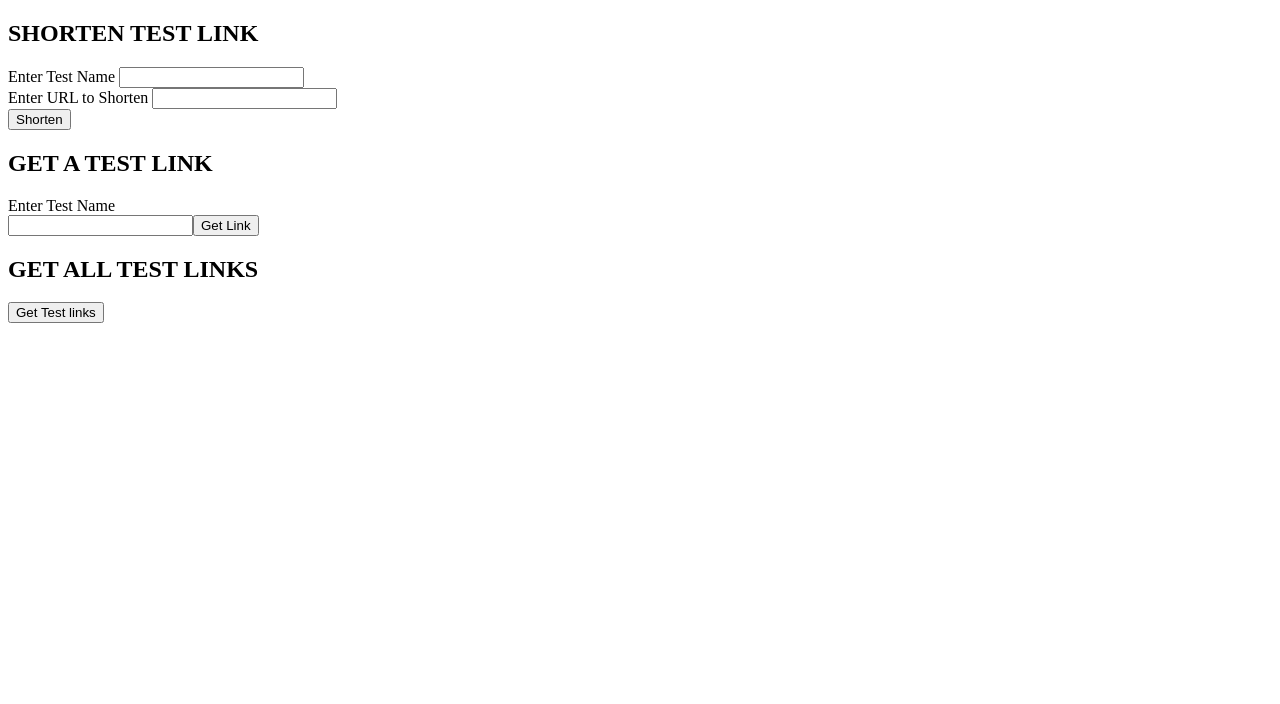
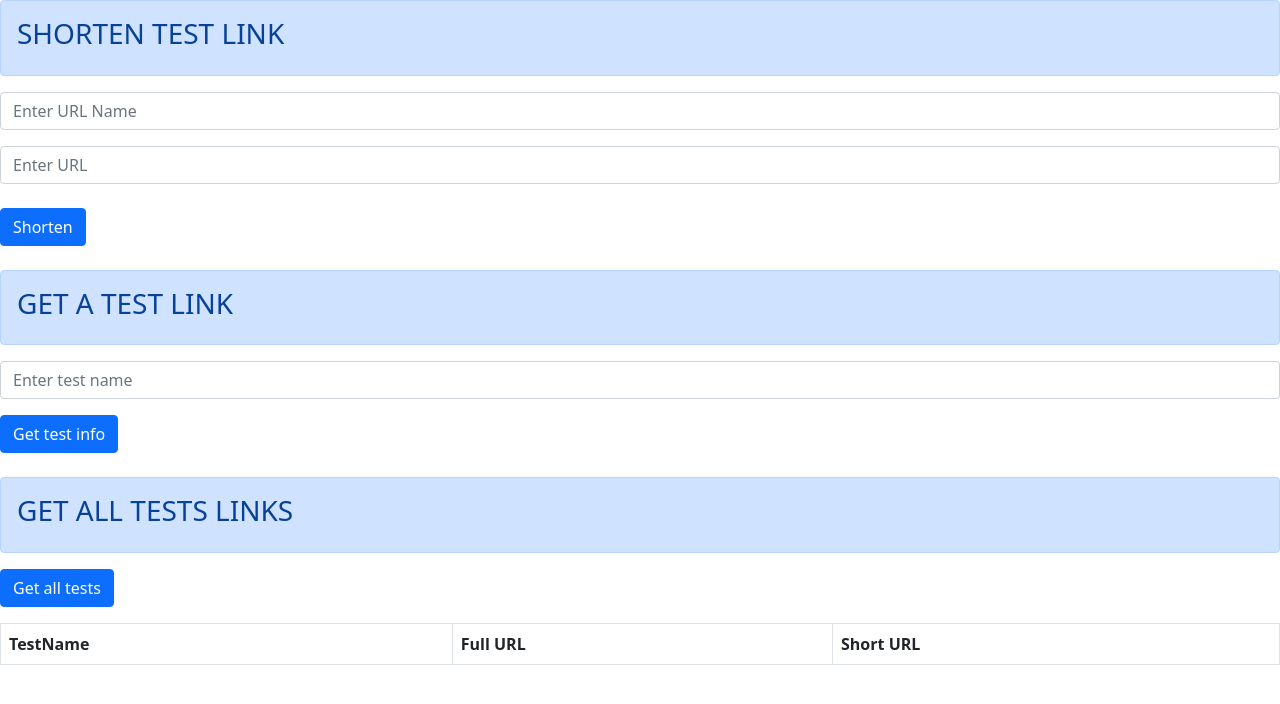
Before and after one commit to d15c0d3r/url-shortener, a React (Create React App) app: page / in a window 1280 px wide. Shown: the top 704 px of the page. Built offline with nearby package versions, Linux system fonts and the light colour scheme.

Commit message:
front-end : bootstrap

```diff
--- a/package.json
+++ b/package.json
@@ -8,6 +8,7 @@
     "@testing-library/user-event": "^12.8.3",
     "axios": "^0.24.0",
     "bcrypt": "^5.0.1",
+    "bootstrap": "^5.1.3",
     "cors": "^2.8.5",
     "dotenv": "^10.0.0",
     "express": "^4.17.1",
@@ -17,6 +18,7 @@
     "mysql": "^2.18.1",
     "nodemon": "^2.0.14",
     "react": "^17.0.2",
+    "react-bootstrap": "^2.0.2",
     "react-dom": "^17.0.2",
     "react-router-dom": "^5.3.0",
     "react-scripts": "4.0.3",
--- a/src/App.js
+++ b/src/App.js
@@ -1,6 +1,9 @@
 import { useState } from "react";
 import axios from "axios"
 import TestInfo from "./TestInfo";
+import {Button, Alert, Form, Table}from 'react-bootstrap';
+import 'bootstrap/dist/css/bootstrap.min.css';
+
 
 function App() {
   const [postUrl, setpostUrl] = useState("");
@@ -10,7 +13,6 @@ function App() {
   const [getStatus , setgetStatus] = useState(false);
   const [getTestInfo, setGetTestInfo] = useState(false);
   const [urls, setUrls] = useState([]);
-  const [urlsFound, setUrlsFound] = useState(true)
 
   const handleSubmit = (e)=>{
     e.preventDefault()
@@ -28,7 +30,6 @@ function App() {
     e.preventDefault()
     setpostStatus(false)
     setgetStatus(false)
-    setUrlsFound(true)
     axios.get(`http://localhost:4001/name/${getName}`)
       .then(res => {
         if(res.data === "No Test links found") setgetStatus("No Test links found")
@@ -45,7 +46,7 @@ function App() {
       .then(res=>{
         if(res.data[0]){
           setUrls(res.data)
-        }else setUrlsFound(false)
+        }
       })
       .catch(err=>{
         console.log(err)
@@ -54,57 +55,110 @@ function App() {
 
   return (
     <div>
-    <h2>SHORTEN TEST LINK</h2>
-    <form onSubmit = {(e)=>{handleSubmit(e)}}>
-      <label>Enter Test Name </label>
-        <input
-          required
-          id = "name1"
-          type = "text"
-          onChange = {(e)=>{setpostName(e.target.value)}}/>
-          <br/>
-        <label>Enter URL to Shorten </label>
-        <input
-          required
-          id = "url"
-          type = "text"
-          onChange = {(e)=>{setpostUrl(e.target.value)}}/>
-          <br/>
-      <input type = "submit" value = "Shorten"/>
-    </form>
+      <Form onSubmit = {(e)=>{handleSubmit(e)}}>
+        <Alert
+          variant='primary'>
+          <h3>SHORTEN TEST LINK</h3>
+        </Alert>
+        <Form.Group className="mb-3" controlId="urlname">
+          <Form.Control
+            type="text"
+            placeholder="Enter URL Name"
+            required
+            onChange = {(e)=>{setpostName(e.target.value)}}
+          />
+        </Form.Group>
 
-    {postStatus && postStatus!==`TestURL or TestName already exists!`? (<a href = {`http://localhost:4001/${postStatus}`}>{postStatus}</a>): (<div>{postStatus}</div>)}
+        <Form.Group className="mb-4" controlId="url">
+          <Form.Control
+            type="text"
+            placeholder="Enter URL"
+            required
+            onChange = {(e)=>{setpostUrl(e.target.value)}}/>
+          {postStatus && postStatus!==`TestURL or TestName already exists!`?
+          <Form.Text
+            className="text-muted">
+              <a href = {`http://localhost:4001/${postStatus}`}>{postStatus}</a>
+          </Form.Text> :
+          <Form.Text className="text-primary">{postStatus}</Form.Text>}
+        </Form.Group>
 
-    <h2>GET A TEST LINK</h2>
-    <label>Enter Test Name </label>
-    <form onSubmit = {(e)=>{getURL(e)}}>
-      <input
-        required
-        id = "name2"
-        type = "text"
-        onChange = {(e)=>{setGetName(e.target.value)}}/>
-      <input type = "submit" value = "Get Link"/>
-    </form>
+        <Button
+          variant="primary"
+          type="submit">
+          Shorten
+        </Button>
+      </Form>
+      <br/>
+      <Form onSubmit = {(e)=>{getURL(e)}}>
+        <Alert
+          variant='primary'>
+          <h3>GET A TEST LINK</h3>
+        </Alert>
+        <Form.Group className="mb-3">
+        <Form.Control
+            type="text"
+            placeholder="Enter test name"
+            required
+            onChange = {(e)=>{setGetName(e.target.value)}}/>
+        {getStatus? <Form.Text className="text-primary">{getStatus}</Form.Text> : <div></div>}
+        </Form.Group>
 
-    {getStatus? (<div>{getStatus}</div>) : (<div></div>)}
-    {getTestInfo?
-      <TestInfo  name = {getTestInfo.name} visits = {getTestInfo.visits} short = {getTestInfo.short} full = {getTestInfo.full}/> : <div></div>
-    }
-
-    <h2>GET ALL TEST LINKS</h2>
-
-    <form onSubmit = {(e)=>{getAllURLs(e)}}>
-      <input value = "Get Test links" type = "submit"/>
-    </form>
-
-    { [urls]?
-      <div>
-      {urls.map(url =>(
-        <div key = {url._id}><TestInfo  name = {url.name} visits = {url.visits} short = {url.short} full = {url.full}/></div>
+        <Button
+          variant="primary"
+          type="submit">
+          Get test info
+        </Button>
+      </Form>
+      <br/>
+      {getTestInfo?
+        <div>
+          <Table striped bordered hover>
+            <thead>
+              <tr>
+              <th>TestName</th>
+              <th>Full URL</th>
+              <th>Short URL</th>
+              </tr>
+            </thead>
+            <tbody>
+              <tr hover = {true}>
+              <td>{getTestInfo.name}</td>
+              <td>{getTestInfo.full}</td>
+              <td><a href = {`http://localhost:4001/${getTestInfo.short}`}>{getTestInfo.short}</a></td>
+              </tr>
+            </tbody>
+          </Table>
+        </div> : <div></div>
+      }
+      <Form onSubmit = {(e)=>{getAllURLs(e)}}>
+        <Alert variant = "primary"><h3>GET ALL TESTS LINKS</h3></Alert>
+        <Form.Group className="mb-3">
+          <Button
+            variant="primary"
+            type="submit">
+            Get all tests
+          </Button>
+        </Form.Group>
+      </Form>
+      <Table striped bordered hover>
+        <thead>
+          <tr>
+          <th>TestName</th>
+          <th>Full URL</th>
+          <th>Short URL</th>
+          </tr>
+        </thead>
+        {urls.map(url =>(
+          <tbody key = {url._id}>
+            <tr>
+            <td>{url.name}</td>
+            <td>{url.full}</td>
+            <td><a href = {`http://localhost:4001/${url.short}`}>{url.short}</a></td>
+            </tr>
+          </tbody>
         ))}
-      </div> : <div></div>
-    }
-    {urlsFound?<div></div>:<div>No Test URLS found</div>}
+      </Table>
     </div>
   );
 }
--- a/src/TestInfo.js
+++ b/src/TestInfo.js
@@ -1,19 +1,16 @@
+import Table from "react-bootstrap/Table"
 
 export default function TestLink(props){
+    const test = props.test
     return(
-        <h1>
-            <div>{console.log(props)}</div>
-            <br/>
-            <h>Test name : {props.name}</h>
-            <br/>
-            <h>Full Link :</h>
-            <a href = {props.full}>{props.full}</a>
-            <br/>
-            <h>Short Link :</h>
-            <a href = {`http://localhost:4001/${props.short}`}>{props.short}</a>
-            <br/>
-            <h>Visits : {props.visits}</h>
-            <br/>
-        </h1>
+        <div>
+            <tbody>
+                <tr>
+                <td>{test.name}</td>
+                <td>{test.full}</td>
+                <td><a href = {`http://localhost:4001/${test.short}`}>{test.short}</a></td>
+                </tr>
+            </tbody>
+        </div>
     )
 }
```
Also changed, not shown: 1 other file (tests, documents, lock files or other folders).
